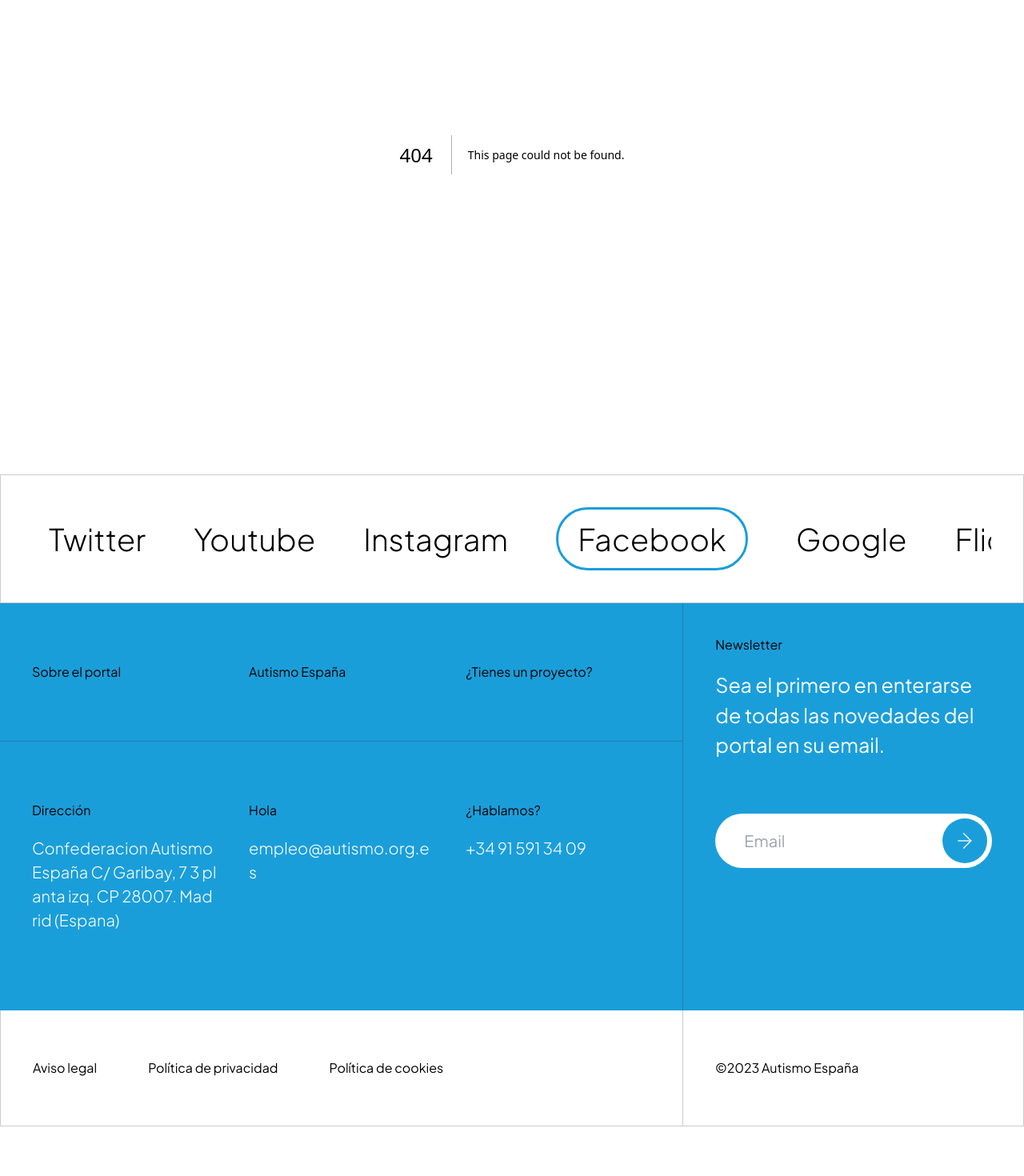
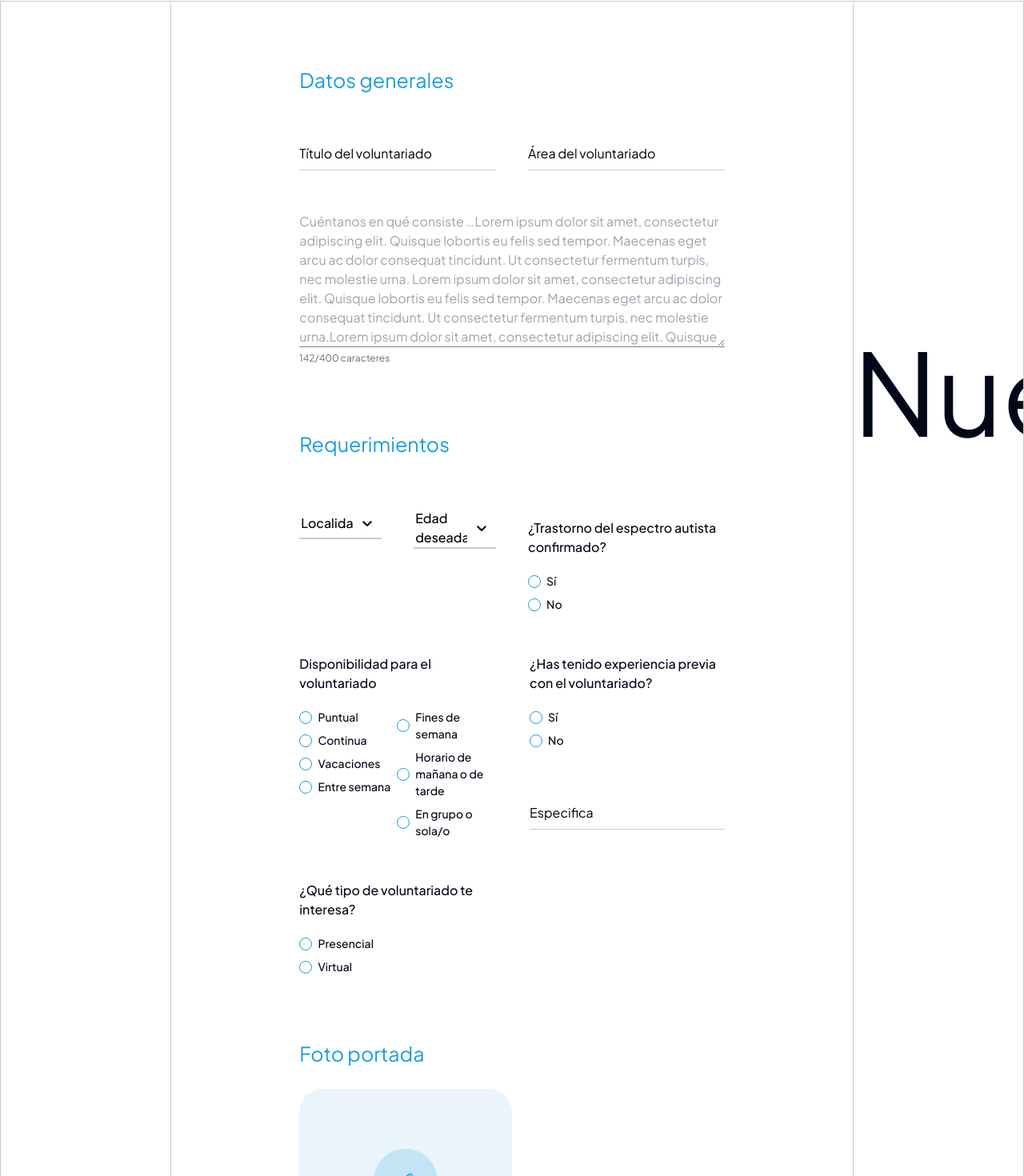
Before and after one commit to lanegrita/autismo_empleo, a Next.js app: page /volunteer-edit-offer in a window 1280 px wide. Before the commit this address had no page. Shown: the part 369-1839 px from the top of the page at 80% size. Before the commit the page ends 1777 px from the top, so only its background shows below. Built offline with nearby package versions, Linux system fonts and the light colour scheme.

Commit message:
Add volunteer-edit-offer view

```diff
--- a/app/components/form/uploader/Uploader.module.css
+++ b/app/components/form/uploader/Uploader.module.css
@@ -44,8 +44,8 @@
 
 /* Image Uploader Starts */
 .image_uploader {
-  width: 460px;
-  height: 460px;
+  width: 100%;
+
   aspect-ratio: 1 / 1;
   background: var(--color-azul-light-3);
   border-radius: 30px;
@@ -56,8 +56,8 @@
   cursor: pointer;
 }
 .selected_image_container {
-  width: 460px;
-  height: 460px;
+  width: 100%;
+  aspect-ratio: 1 / 1;
   border-radius: 30px;
   overflow: hidden;
   position: relative;
--- /dev/null
+++ b/app/volunteer-edit-offer/page.tsx
@@ -0,0 +1,200 @@
+import React from "react";
+import { TitleHeader } from "../create-offer/page";
+import Text from "../components/ui/typography/Typography";
+import Image from "next/image";
+import Button from "../components/ui/button/Button";
+import Input from "../components/form/input/Input";
+import DropDown from "../components/form/dropdown/Dropdown";
+import { RadioGroup } from "@/components/ui/radio-group";
+import { SimpleRadioButton } from "../components/form/radio-button/RadioButton";
+import { SimpleMarquee } from "../components/ui/marquee-section/MarqueeSection";
+import Textarea from "../components/form/text-area/Textarea";
+import Uploader from "../components/form/uploader/Uploader";
+import CheckBox from "../components/form/check-box/CheckBox";
+
+const VolunteerEditOffer = () => {
+  return (
+    <div>
+      {/* Section 1 Starts */}
+      <TitleHeader image="/images/test.webp" title="Nuevo voluntariado" />
+      {/* Section 1 Ends */}
+
+      {/* Section 2 Starts */}
+      <section className="grid grid-cols-12 border-t border-gris2">
+        {/* Left */}
+        <div className="hidden xl:block  xl:col-span-2 border-l border-gris2"></div>
+
+        {/* Main */}
+        <div className="col-span-12 xl:col-span-8 border-x border-gris2 px-10 py-30 md:px-20 md:py-40 xl:px-[160px] xl:py-40">
+          <Text tag="h3" variant="title-s" color="blue" className="mb-21">
+            Datos generales
+          </Text>
+          {/* Section 1 Starts */}
+          <div className="mt-21 grid grid-cols-1 gap-26 items-end">
+            {/* Row 1 */}
+            <div className="grid grid-cols-1 sm:grid-cols-2 gap-25 sm:gap-20">
+              <Input
+                type="text"
+                placeholder="Título del voluntariado"
+                variant="simple"
+              />
+              <Input
+                type="text"
+                placeholder="Área del voluntariado"
+                variant="simple"
+              />
+            </div>
+          </div>
+          {/* Text Area */}
+          <div className="mt-26">
+            <Textarea
+              variant="multi-line"
+              placeholder="Cuéntanos en qué consiste …Lorem ipsum dolor sit amet, consectetur adipiscing elit. Quisque lobortis eu felis sed tempor. Maecenas eget arcu ac dolor consequat tincidunt. Ut consectetur fermentum turpis, nec molestie urna. Lorem ipsum dolor sit amet, consectetur adipiscing elit. Quisque lobortis eu felis sed tempor. Maecenas eget arcu ac dolor consequat tincidunt. Ut consectetur fermentum turpis, nec molestie urna.Lorem ipsum dolor sit amet, consectetur adipiscing elit. Quisque lobortis eu felis sed tempor. Maecenas eget arcu ac dolor consequat tincidunt. Ut consectetur fermentum turpis, nec molestie urna.Lorem ipsum dolor sit amet, consectetur adipiscing elit. Quisque lobortis eu felis sed tempor. Maecenas eget arcu ac dolor consequat tincidunt. Ut consectetur fermentum turpis, nec molestie urna."
+              rows={7}
+            />
+          </div>
+          {/* Section 1 Ends */}
+
+          <Text tag="h3" variant="title-s" color="blue" className="mb-21 mt-40">
+            Requerimientos
+          </Text>
+          {/* Section 2 Starts */}
+          <div className="mt-21 grid grid-cols-1 gap-26 items-end">
+            {/* Row 1 */}
+            <div className="grid grid-cols-1 sm:grid-cols-2 gap-26 sm:gap-20">
+              <div className="grid grid-cols-1 md:grid-cols-2  gap-26 sm:gap-20">
+                <DropDown
+                  placeHolder="Localidad"
+                  options={[
+                    {
+                      label: "Localidad",
+                      value: "localidad"
+                    }
+                  ]}
+                />
+                <DropDown
+                  placeHolder="Edad deseada"
+                  options={[
+                    {
+                      label: "Edad deseada",
+                      value: "Edad deseada"
+                    }
+                  ]}
+                />
+              </div>
+              <div className="mt-16">
+                <Text tag="h6" variant="para" fontWeight="medium">
+                  ¿Trastorno del espectro autista confirmado?
+                </Text>
+                <RadioGroup className="gap-4 mt-10">
+                  <SimpleRadioButton id="s-1" title="Sí" />
+                  <SimpleRadioButton id="s-2" title="No" />
+                </RadioGroup>
+              </div>
+            </div>
+
+            {/* Row 2 */}
+            <div className="grid grid-cols-1 md:grid-cols-2 gap-22">
+              {/* Left */}
+              <div className="">
+                <Text tag="h6" variant="para" fontWeight="medium">
+                  Disponibilidad para el voluntariado
+                </Text>
+                <RadioGroup className="gap-4 mt-10">
+                  <div className="grid grid-cols-2">
+                    <div className="flex flex-col gap-4">
+                      <SimpleRadioButton id="Puntual" title="Puntual" />
+                      <SimpleRadioButton id="Continua" title="Continua" />
+                      <SimpleRadioButton id="Vacaciones" title="Vacaciones" />
+                      <SimpleRadioButton
+                        id="Entre semana"
+                        title="Entre semana"
+                      />
+                    </div>
+                    <div className="flex flex-col gap-4">
+                      <SimpleRadioButton
+                        id="Fines de semana"
+                        title="Fines de semana"
+                      />
+                      <SimpleRadioButton
+                        id="Horario de mañana o de tarde"
+                        title="Horario de mañana o de tarde"
+                      />
+                      <SimpleRadioButton
+                        id="En grupo o sola/o"
+                        title="En grupo o sola/o"
+                      />
+                    </div>
+                  </div>
+                </RadioGroup>
+              </div>
+              {/* Right */}
+              <div className="">
+                <div className="">
+                  <Text tag="h6" variant="para" fontWeight="medium">
+                    ¿Has tenido experiencia previa con el voluntariado?
+                  </Text>
+                  <RadioGroup className="gap-4 mt-10">
+                    <SimpleRadioButton id="n-1" title="Sí" />
+                    <SimpleRadioButton id="n-2" title="No" />
+                  </RadioGroup>
+                  <div className="mt-25">
+                    <Input
+                      type="text"
+                      placeholder="Especifica"
+                      variant="simple"
+                    />
+                  </div>
+                </div>
+              </div>
+            </div>
+
+            {/* Row 3 */}
+            <div className="grid grid-cols-1 md:grid-cols-2 gap-22">
+              <div className="">
+                <Text tag="h6" variant="para" fontWeight="medium">
+                  ¿Qué tipo de voluntariado te interesa?
+                </Text>
+                <RadioGroup className="gap-4 mt-10">
+                  <SimpleRadioButton id="Presencial" title="Presencial" />
+                  <SimpleRadioButton id="Virtual" title="Virtual" />
+                </RadioGroup>
+              </div>
+            </div>
+          </div>
+          {/* Section 2 Ends */}
+
+          <Text tag="h3" variant="title-s" color="blue" className="mb-12 mt-40">
+            Foto portada
+          </Text>
+          {/* Section 3 Starts */}
+          <div className="grid grid-cols-1 md:grid-cols-2">
+            <div className="col-span-1 flex flex-col gap-40">
+              <Uploader id="image-1" variant="image" />
+              <CheckBox label="Acepto las Condiciones legales, del servicio y la Información básica de privacidad." />
+            </div>
+            <div className="col-span-1"></div>
+          </div>
+
+          {/* Section 3 Ends */}
+
+          {/* Buttons Section Starts */}
+          <div className="flex gap-4 mt-[160px]">
+            <Button title="Publicar oferta" variant="primary" />
+          </div>
+          {/* Buttons Section Ends */}
+        </div>
+
+        {/* Right */}
+        <div className="hidden xl:block  xl:col-span-2 border-r border-gris2">
+          <div className="mt-[380px]">
+            <SimpleMarquee>Nuevo voluntariado</SimpleMarquee>
+          </div>
+        </div>
+      </section>
+      {/* Section 2 Ends */}
+    </div>
+  );
+};
+
+export default VolunteerEditOffer;
```
